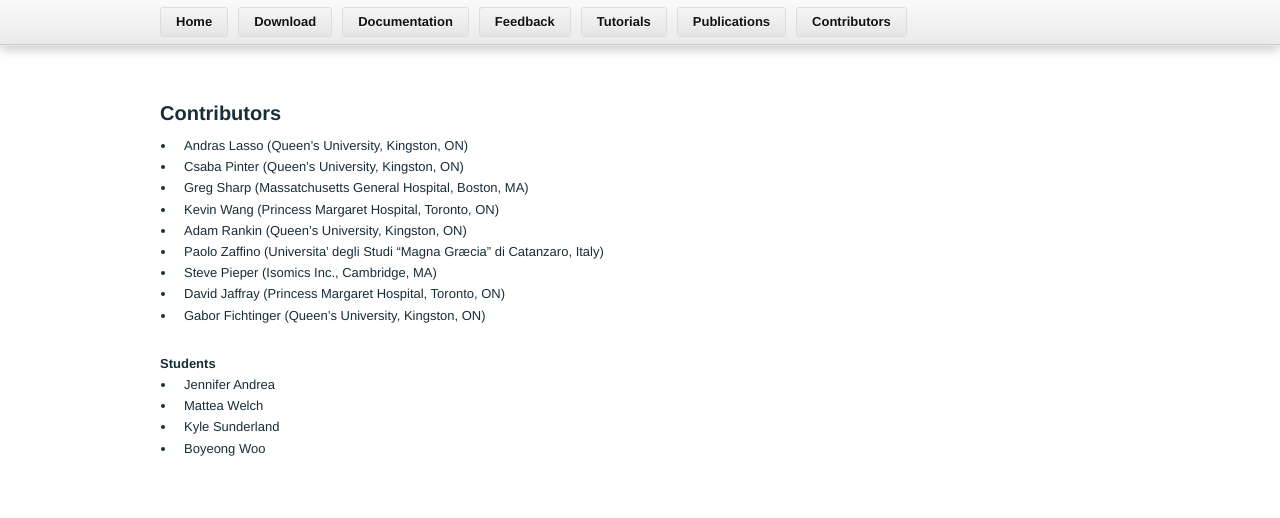
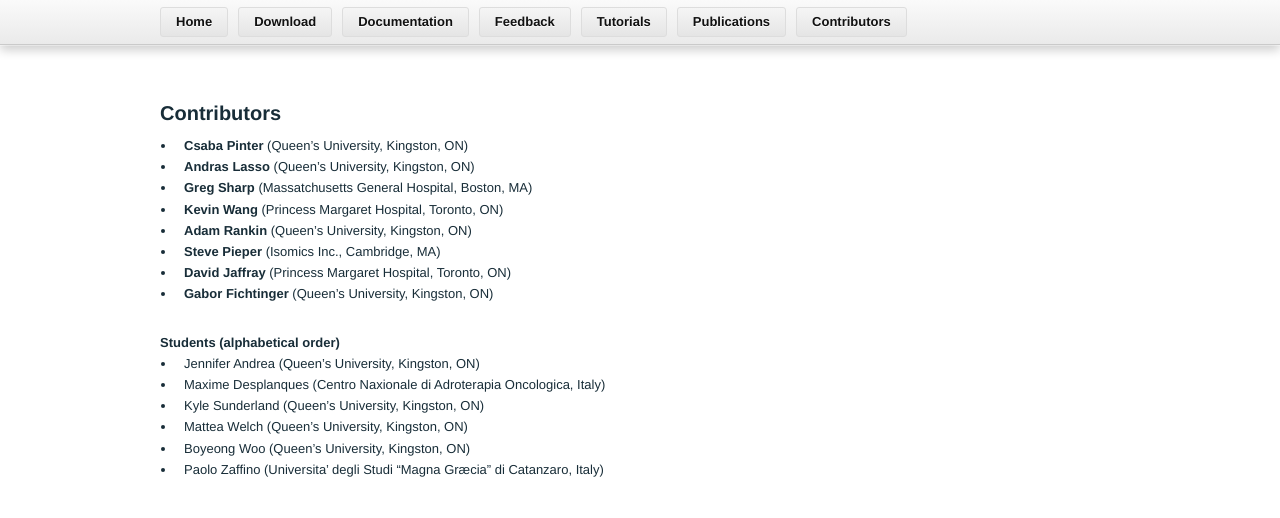
Before and after one commit to Sunderlandkyl/slicerrt.github.com, a Jekyll site: the page built from Contributors.md, in a window 1280 px wide. Shown: the top 518 px of the page. Built offline with Jekyll 4.4.1, drawn with Linux system fonts in a browser that asks for light colours; Markdown is read by kramdown in place of the engine named in the settings.

Commit message:
Update Contributors.md

```diff
--- a/Contributors.md
+++ b/Contributors.md
@@ -3,24 +3,25 @@ layout: default
 ---
 #Contributors
 
-*   Andras Lasso (Queen's University, Kingston, ON)
-*   Csaba Pinter (Queen's University, Kingston, ON)
-*   Greg Sharp (Massatchusetts General Hospital, Boston, MA)
-*   Kevin Wang (Princess Margaret Hospital, Toronto, ON)
-*   Adam Rankin (Queen's University, Kingston, ON)
-*   Paolo Zaffino (Universita' degli Studi "Magna Græcia" di Catanzaro, Italy)
-*   Steve Pieper (Isomics Inc., Cambridge, MA)
-*   David Jaffray (Princess Margaret Hospital, Toronto, ON)
-*   Gabor Fichtinger (Queen's University, Kingston, ON)
+*   __Csaba Pinter__ (Queen's University, Kingston, ON)
+*   __Andras Lasso__ (Queen's University, Kingston, ON)
+*   __Greg Sharp__ (Massatchusetts General Hospital, Boston, MA)
+*   __Kevin Wang__ (Princess Margaret Hospital, Toronto, ON)
+*   __Adam Rankin__ (Queen's University, Kingston, ON)
+*   __Steve Pieper__ (Isomics Inc., Cambridge, MA)
+*   __David Jaffray__ (Princess Margaret Hospital, Toronto, ON)
+*   __Gabor Fichtinger__ (Queen's University, Kingston, ON)
 
 <br>
 
-####Students
+####Students (alphabetical order)
 
-*   Jennifer Andrea
-*   Mattea Welch
-*   Kyle Sunderland
-*   Boyeong Woo
+*   Jennifer Andrea (Queen's University, Kingston, ON)
+*   Maxime Desplanques (Centro Naxionale di Adroterapia Oncologica, Italy)
+*   Kyle Sunderland (Queen's University, Kingston, ON)
+*   Mattea Welch (Queen's University, Kingston, ON)
+*   Boyeong Woo (Queen's University, Kingston, ON)
+*   Paolo Zaffino (Universita' degli Studi "Magna Græcia" di Catanzaro, Italy)
 
 <br>
 <br>
```
